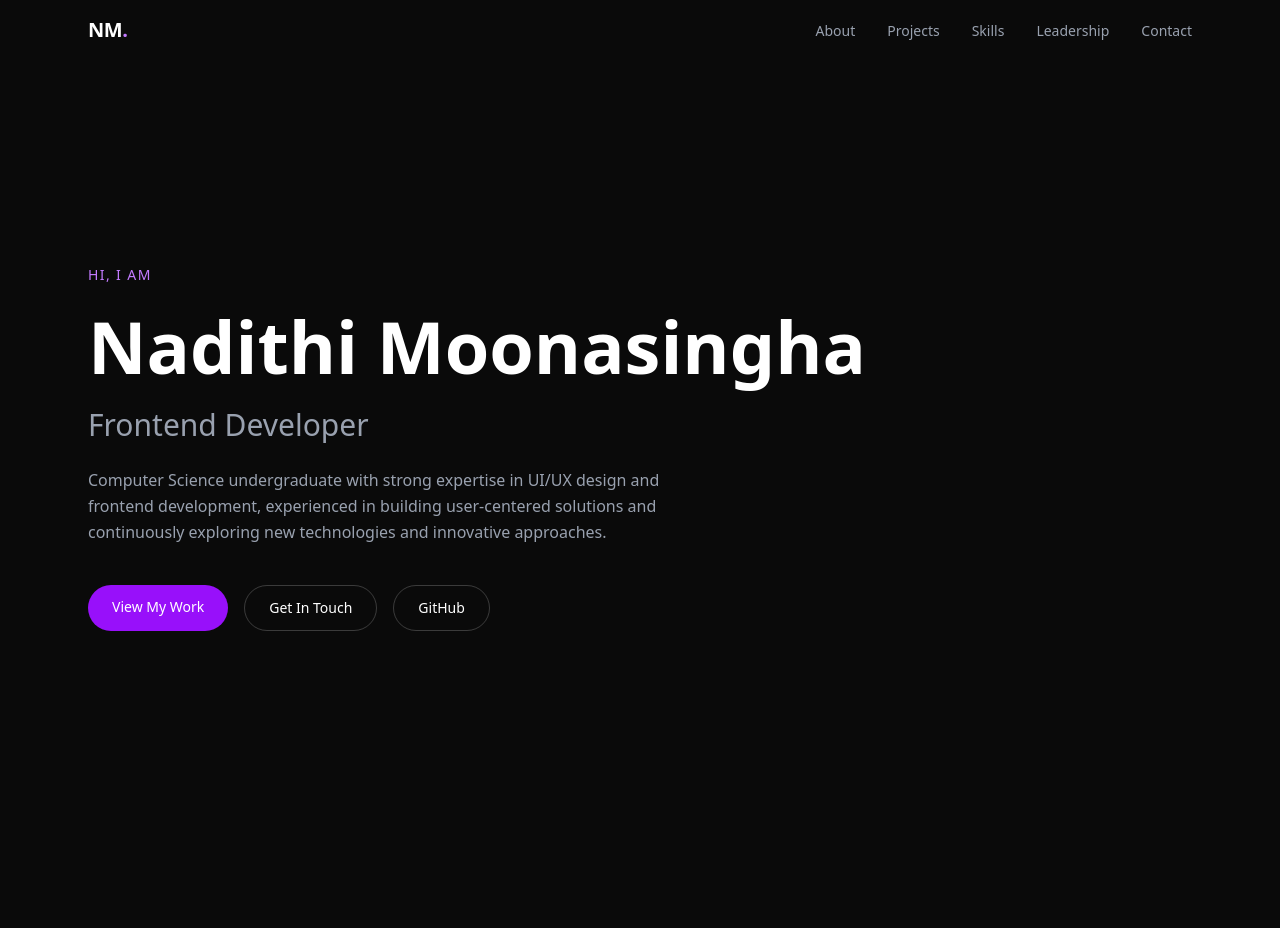
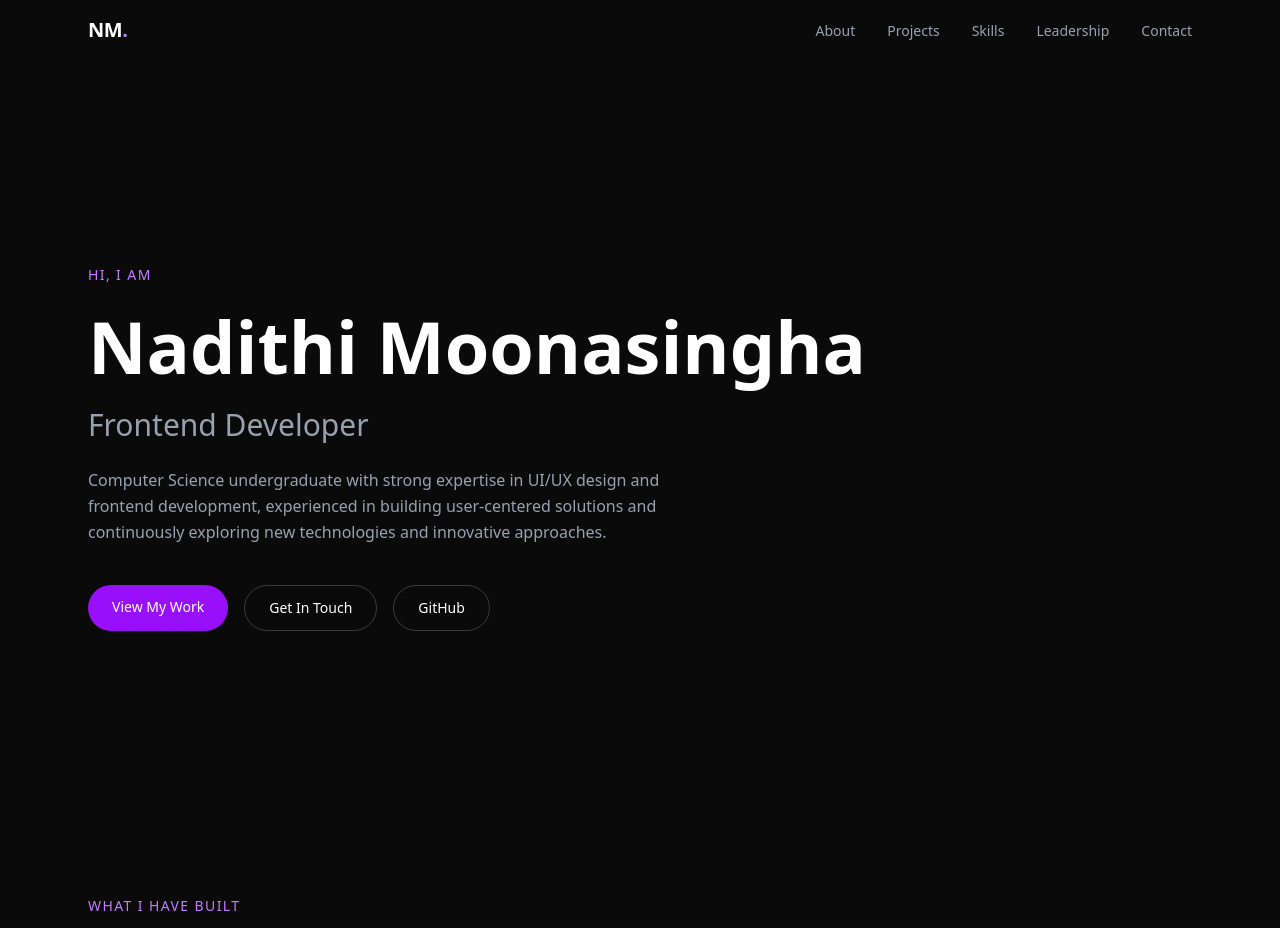
Before and after one commit to NadithiMoonasingha/My_Portfolio, a Next.js app: page / in a window 1280 px wide. Shown: the top 928 px of the page. Before the commit the page ends 800 px from the top, so only its background shows below. Built offline with nearby package versions, Linux system fonts and the light colour scheme.

Commit message:
Add Projects to page.tsx

```diff
--- a/src/app/page.tsx
+++ b/src/app/page.tsx
@@ -1,9 +1,11 @@
 import Hero from "@/components/Hero";
+import Projects from "@/components/Projects";
 
 export default function Home() {
   return (
     <main>
       <Hero />
+      <Projects />
     </main>
   );
 }
```
